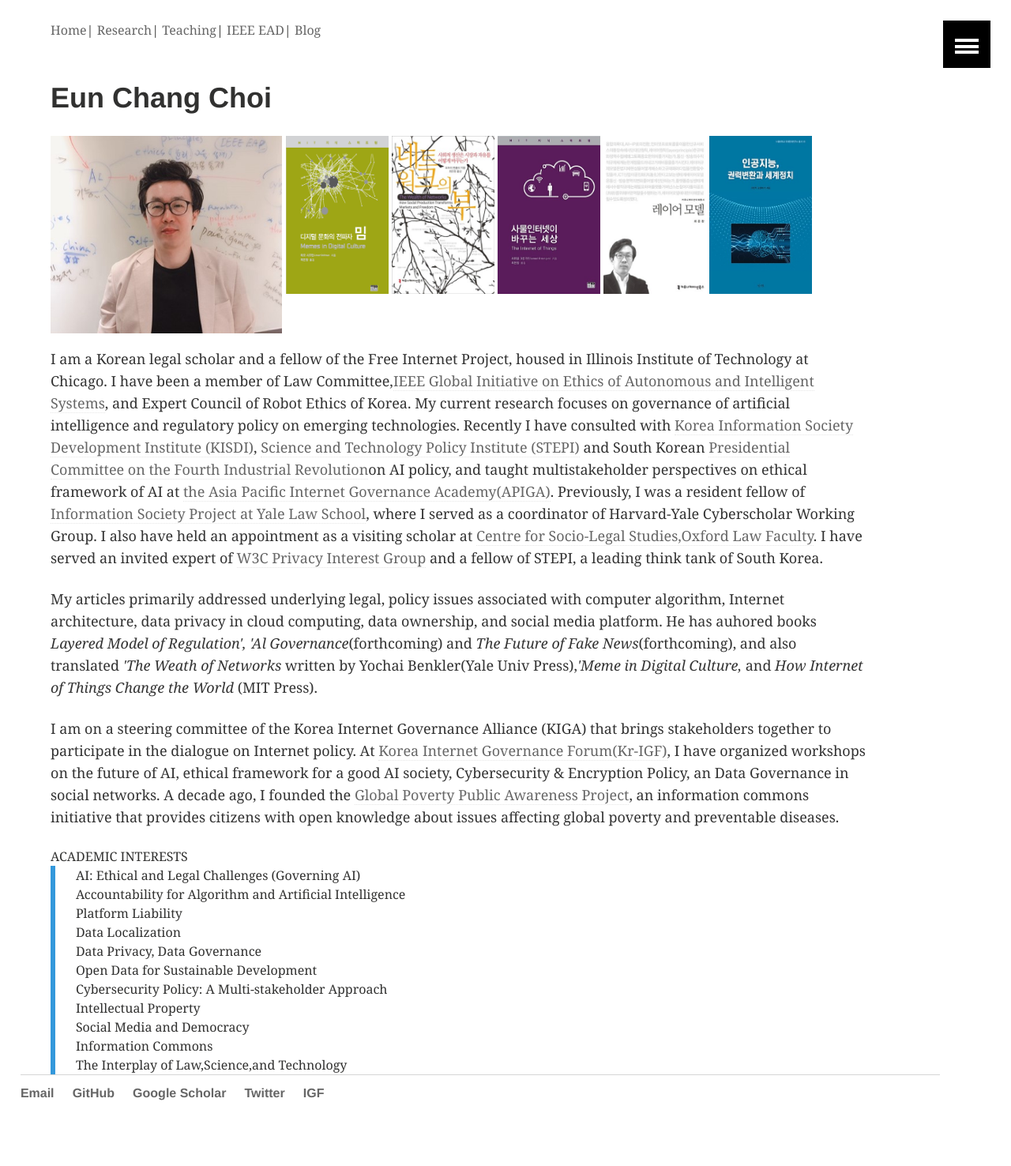
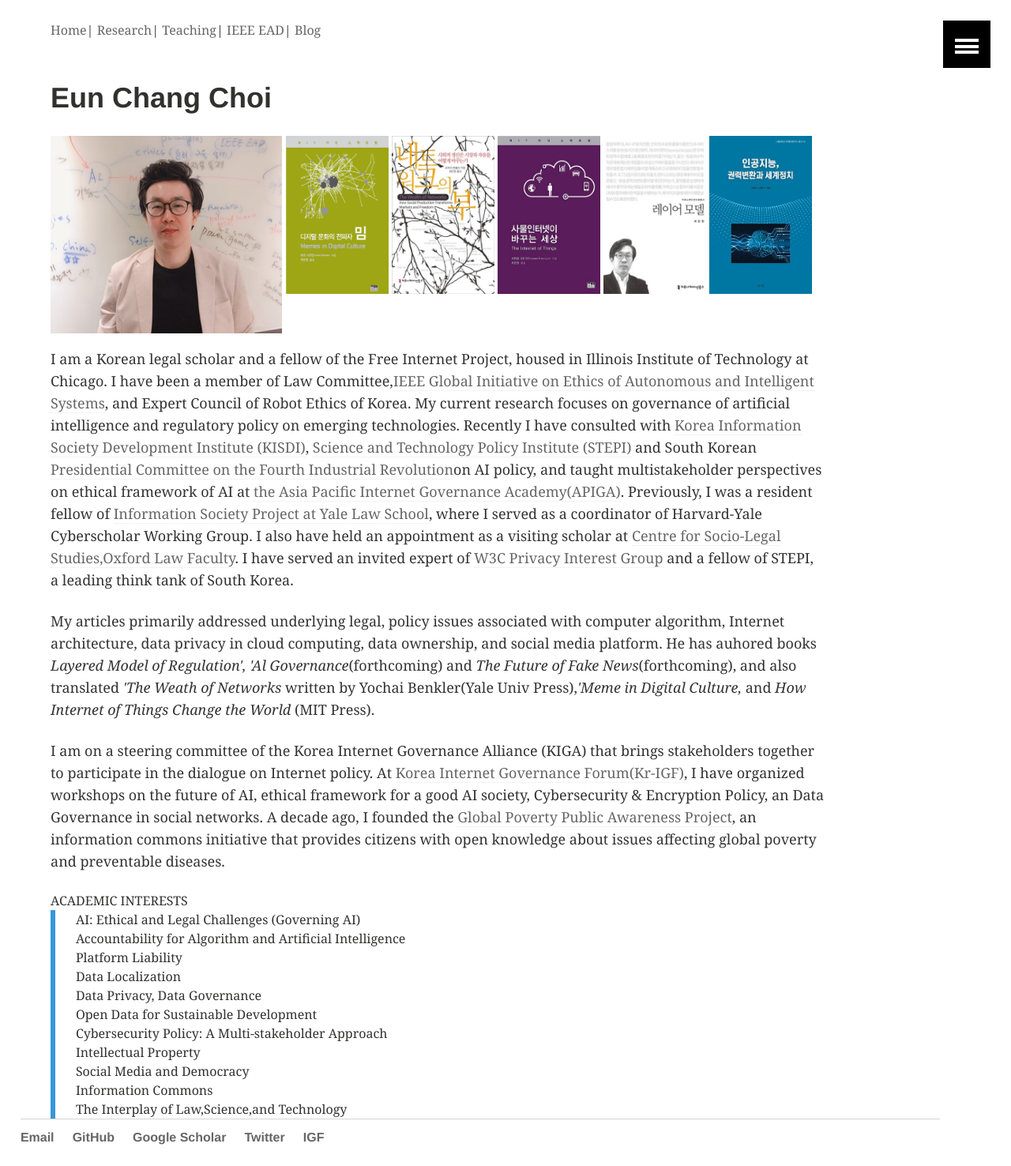
Before and after one commit to eunchangchoi/eunchangchoi.github.io, a Jekyll site: the page built from index.md, in a window 1280 px wide. Shown: the whole page at 79% size. Built offline with Jekyll 4.4.1, drawn with Linux system fonts in a browser that asks for light colours; before the commit the page ends 1420 px from its top, so only the background shows below that.

Commit message:
Update index.md

```diff
--- a/index.md
+++ b/index.md
@@ -9,7 +9,7 @@ title: "Eun Chang Choi"
 	{% include post-grid.html %}
 {% endfor %}
 </div><!-- /.tiles -->
-<div style="width:95%">
+<div style="width:90%">
 <div>
 <img style="height:250px" src="images/profile.jpg">
  <a href="https://mitpress.mit.edu/books/memes-digital-culture"><img style="vertical-align:top;height:200px;width:130px;" src="images/book1.png"></a>
```
